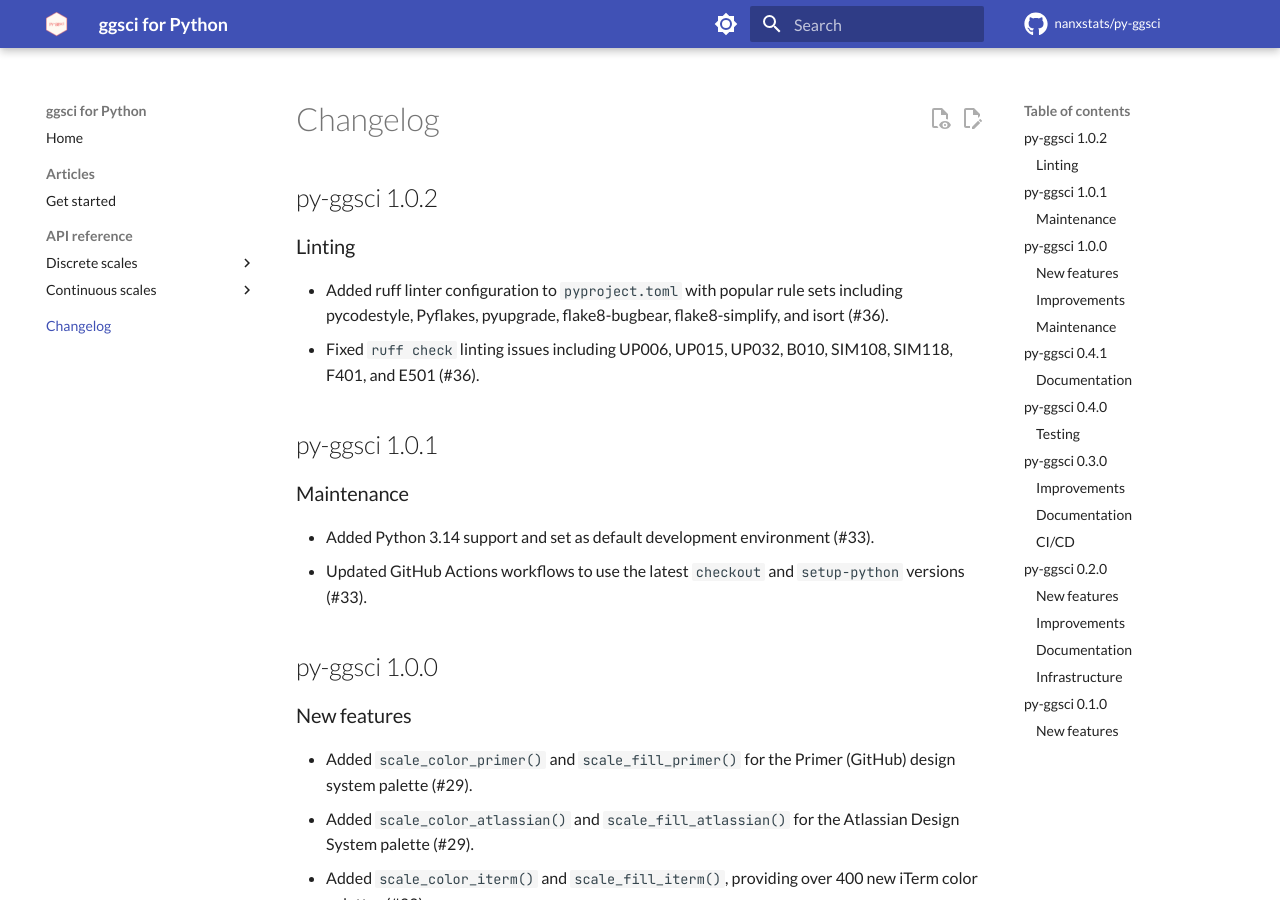
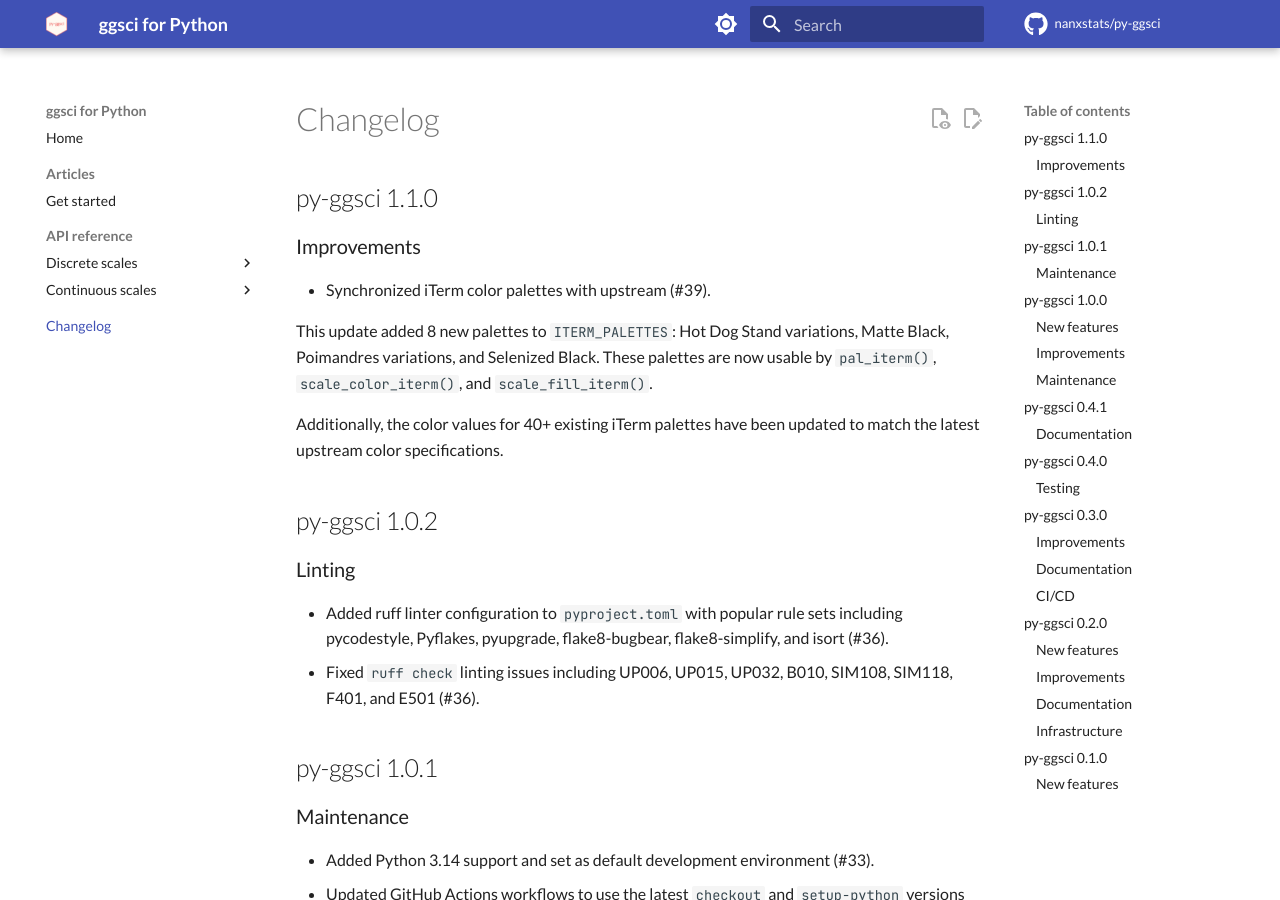
Before and after one commit to nanxstats/py-ggsci, an MkDocs documentation site: the page built from docs/changelog.md, in a window 1280 px wide and 900 px high. Built offline with MkDocs 1.6.1 and Material for MkDocs 9.7.7, drawn with Linux system fonts in a browser that asks for light colours; comment, search, counter and statistics services are not loaded.

Commit message:
Update changelog for v1.1.0

```diff
--- a/docs/changelog.md
+++ b/docs/changelog.md
@@ -1,4 +1,18 @@
 # Changelog
+
+## py-ggsci 1.1.0
+
+### Improvements
+
+- Synchronized iTerm color palettes with upstream (#39).
+
+  This update added 8 new palettes to `ITERM_PALETTES`:
+  Hot Dog Stand variations, Matte Black, Poimandres variations,
+  and Selenized Black. These palettes are now usable by `pal_iterm()`,
+  `scale_color_iterm()`, and `scale_fill_iterm()`.
+
+  Additionally, the color values for 40+ existing iTerm palettes have been
+  updated to match the latest upstream color specifications.
 
 ## py-ggsci 1.0.2
 
```
Also changed, not shown: CHANGELOG.md (+14 -0 lines).
